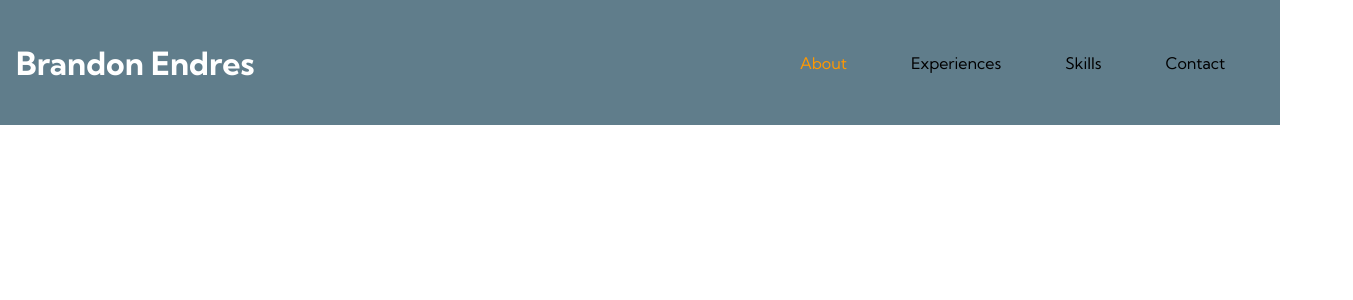
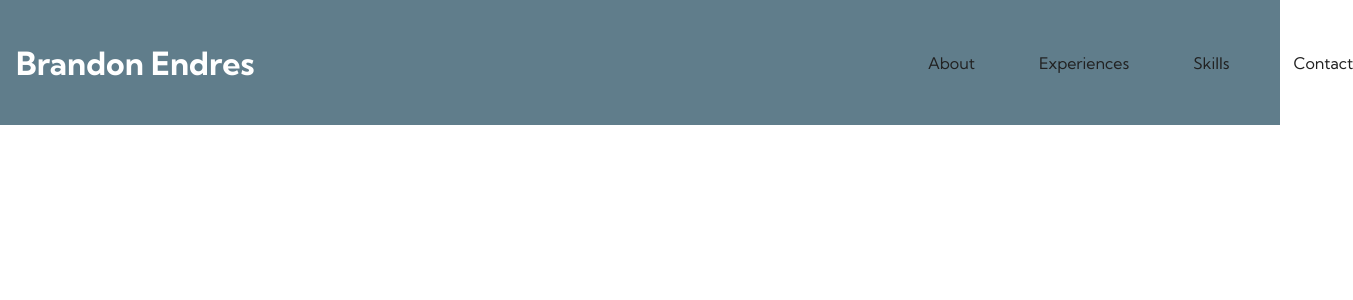
Before and after one commit to Bendr-Dev/Personal-Website, a Svelte app: page / in a window 1280 px wide. Shown: the top 300 px of the page, 1353 px wide, since content can reach past the window. Built offline with nearby package versions, Linux system fonts and the light colour scheme.

Commit message:
Adds functionality to links

```diff
--- a/package.json
+++ b/package.json
@@ -23,6 +23,7 @@
     "typescript": "^4.0.2"
   },
   "dependencies": {
+    "@fortawesome/fontawesome-free": "^5.14.0",
     "sirv-cli": "^1.0.0"
   }
 }
--- a/src/Nav.svelte
+++ b/src/Nav.svelte
@@ -1,4 +1,53 @@
 <script lang="ts">
+  import { onMount } from "svelte";
+
+  onMount(() => {
+    const aboutSection: HTMLElement = document.getElementById("about");
+    const experienceSection = document.getElementById("experience");
+    const skillSection = document.getElementById("skill");
+    const contactSection = document.getElementById("contact");
+
+    const linkMap: { [key: string]: HTMLElement } = {
+      about: aboutSection,
+      experience: experienceSection,
+      skill: skillSection,
+      contact: contactSection,
+    };
+
+    for (const link in linkMap) {
+      linkMap[link].addEventListener("click", () => {
+        // toggle link
+      });
+    }
+
+    aboutSection.addEventListener("click", () => {
+      aboutSection.style.color = "var(--accent-color)";
+      experienceSection.style.color = "";
+      skillSection.style.color = "";
+      contactSection.style.color = "";
+    });
+
+    experienceSection.addEventListener("click", () => {
+      experienceSection.style.color = "var(--accent-color)";
+      aboutSection.style.color = "";
+      skillSection.style.color = "";
+      contactSection.style.color = "";
+    });
+
+    skillSection.addEventListener("click", () => {
+      skillSection.style.color = "var(--accent-color)";
+      aboutSection.style.color = "";
+      experienceSection.style.color = "";
+      contactSection.style.color = "";
+    });
+
+    contactSection.addEventListener("click", () => {
+      contactSection.style.color = "var(--accent-color)";
+      aboutSection.style.color = "";
+      skillSection.style.color = "";
+      experienceSection.style.color = "";
+    });
+  });
 </script>
 
 <style>
@@ -16,7 +65,7 @@
   }
 
   .list {
-    width: 40%;
+    width: 30%;
     display: flex;
     flex-direction: row;
   }
@@ -25,14 +74,30 @@
     align-self: center;
     margin: 2rem;
   }
+
+  .item > a {
+    text-decoration: none;
+    color: var(--primary-text-color);
+  }
+
+  .item > a:hover {
+    color: #414141;
+  }
+
+  .item > a:active {
+    color: var(--accent-color);
+  }
 </style>
 
 <nav>
   <h1>Brandon Endres</h1>
+  <!-- Link list -->
   <div class="list">
-    <div class="item" style="color: var(--accent-color)">About</div>
-    <div class="item">Experiences</div>
-    <div class="item">Skills</div>
-    <div class="item">Contact</div>
+    <div class="item"><a id="about" href="#about">About</a></div>
+    <div class="item">
+      <a id="experience" href="#experiences">Experiences</a>
+    </div>
+    <div class="item"><a id="skill" href="#skills">Skills</a></div>
+    <div class="item"><a id="contact" href="#contact">Contact</a></div>
   </div>
 </nav>
```
Also changed, not shown: 1 other file (tests, documents, lock files or other folders).
